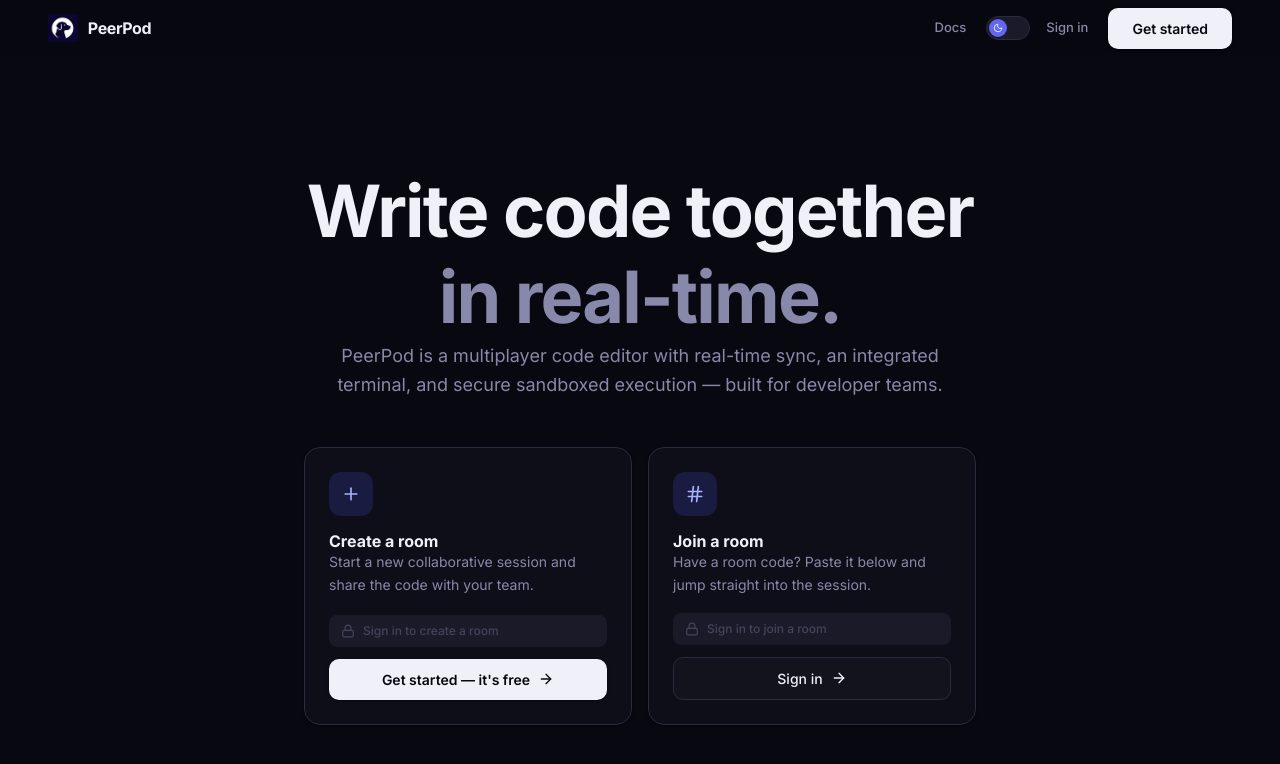
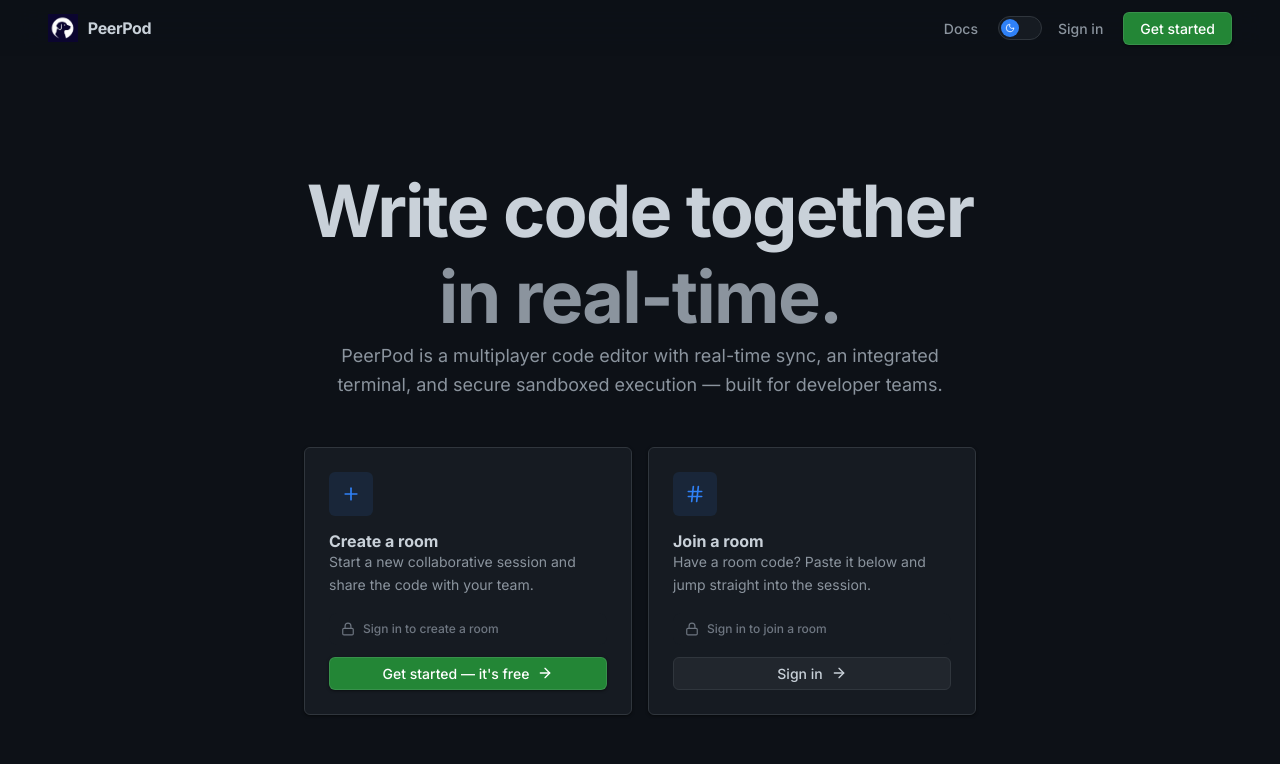
Before and after one commit to shivam290204/CodeWithFriend, a React (Vite) app in the folder frontend/: page / in a window 1280 px wide. Shown: the top 764 px of the page. Built offline with nearby package versions, Linux system fonts and the light colour scheme; no server answers.

Commit message:
feat: adopt GitHub-style UI/UX aesthetic (dark mode, 6px borders, structural buttons)

```diff
--- a/frontend/src/index.css
+++ b/frontend/src/index.css
@@ -10,35 +10,40 @@
   color-scheme: dark;
 
   /* Base surfaces */
-  --bg-base:    #080810;
-  --bg-surface: #0e0e18;
-  --bg-raised:  #13131e;
-  --bg-overlay: #1a1a28;
+  --bg-base:    #0d1117;
+  --bg-surface: #161b22;
+  --bg-raised:  #21262d;
+  --bg-overlay: #161b22;
 
   /* Borders */
-  --border:        #1e1e30;
-  --border-subtle: #141420;
-  --border-strong: #2a2a40;
+  --border:        #30363d;
+  --border-subtle: #21262d;
+  --border-strong: #30363d;
 
   /* Text */
-  --text-primary:   #f0f0f8;
-  --text-secondary: #8888aa;
-  --text-muted:     #44445a;
+  --text-primary:   #c9d1d9;
+  --text-secondary: #8b949e;
+  --text-muted:     #6e7681;
 
-  /* Accent — vivid violet/indigo */
-  --accent:       #6366f1;
-  --accent-hover: #4f52d6;
-  --accent-muted: #1a1b40;
-  --accent-text:  #a5b4fc;
-  --accent-glow:  rgba(99,102,241,0.25);
+  /* Accent — GitHub Blue */
+  --accent:       #2f81f7;
+  --accent-hover: #58a6ff;
+  --accent-muted: rgba(56,139,253,0.1);
+  --accent-text:  #2f81f7;
+  --accent-glow:  rgba(47,129,247,0.15);
+
+  /* Buttons */
+  --btn-primary-bg: #238636;
+  --btn-primary-text: #ffffff;
+  --btn-primary-hover: #2ea043;
 
   /* Status */
-  --green:  #34d399;
-  --red:    #f87171;
-  --yellow: #fbbf24;
+  --green:  #238636;
+  --red:    #da3633;
+  --yellow: #d29922;
 
-  /* Gradient stops */
-  --grad-from: #6366f1;
+  /* Gradient stops (unused mostly now) */
+  --grad-from: #2f81f7;
   --grad-to:   #a855f7;
 
   /* Glow / shadow */
@@ -52,28 +57,32 @@
 [data-theme="light"] {
   color-scheme: light;
 
-  --bg-base:    #f8f8fc;
-  --bg-surface: #ffffff;
-  --bg-raised:  #f0f0f8;
-  --bg-overlay: #e8e8f5;
+  --bg-base:    #ffffff;
+  --bg-surface: #f6f8fa;
+  --bg-raised:  #ffffff;
+  --bg-overlay: #f6f8fa;
 
-  --border:        #e0e0ee;
-  --border-subtle: #ededf8;
-  --border-strong: #c8c8e0;
+  --border:        #d0d7de;
+  --border-subtle: #eaeef2;
+  --border-strong: #d0d7de;
 
-  --text-primary:   #111128;
-  --text-secondary: #555570;
-  --text-muted:     #aaaacc;
+  --text-primary:   #24292f;
+  --text-secondary: #57606a;
+  --text-muted:     #6e7781;
 
-  --accent:       #5558e8;
-  --accent-hover: #4446cc;
-  --accent-muted: #eeeeff;
-  --accent-text:  #4446cc;
-  --accent-glow:  rgba(85,88,232,0.15);
+  --accent:       #0969da;
+  --accent-hover: #0349b4;
+  --accent-muted: rgba(9,105,218,0.1);
+  --accent-text:  #0969da;
+  --accent-glow:  rgba(9,105,218,0.15);
 
-  --green:  #059669;
-  --red:    #dc2626;
-  --yellow: #d97706;
+  --btn-primary-bg: #1f883d;
+  --btn-primary-text: #ffffff;
+  --btn-primary-hover: #1a7f37;
+
+  --green:  #1f883d;
+  --red:    #cf222e;
+  --yellow: #9a6700;
 
   --shadow-sm:  0 1px 3px rgba(0,0,0,0.08);
   --shadow-md:  0 4px 20px rgba(0,0,0,0.12);
@@ -179,8 +188,8 @@ input, button, textarea, select { font-family: inherit; }
   overflow: hidden;
   background: var(--bg-surface);
   border: 1px solid var(--border);
-  border-radius: 16px;
-  padding: 28px;
+  border-radius: 6px;
+  padding: 24px;
   transition: border-color 0.3s ease, transform 0.3s cubic-bezier(0.34, 1.56, 0.64, 1), box-shadow 0.3s ease;
 }
 .feature-card:hover {
@@ -226,23 +235,21 @@ input, button, textarea, select { font-family: inherit; }
   display: inline-flex;
   align-items: center;
   gap: 8px;
-  background: var(--text-primary);
-  color: var(--bg-base);
-  font-weight: 600;
+  background: var(--btn-primary-bg);
+  color: var(--btn-primary-text);
+  font-weight: 500;
   font-size: 14px;
-  padding: 10px 24px;
-  border-radius: 10px;
-  border: none;
+  padding: 5px 16px;
+  border-radius: 6px;
+  border: 1px solid rgba(240, 246, 252, 0.1);
   cursor: pointer;
-  transition: opacity 0.3s ease, transform 0.3s cubic-bezier(0.34, 1.56, 0.64, 1), box-shadow 0.3s ease;
+  transition: background-color 0.2s cubic-bezier(0.3, 0, 0.5, 1);
   box-shadow: var(--shadow-sm);
 }
 .btn-primary:hover {
-  opacity: 0.95;
-  transform: translateY(-2px) scale(1.02);
-  box-shadow: var(--shadow-lg);
+  background: var(--btn-primary-hover);
 }
-.btn-primary:active { transform: translateY(0) scale(0.98); box-shadow: var(--shadow-sm); }
+.btn-primary:active { transform: scale(0.98); }
 
 .btn-secondary {
   display: inline-flex;
@@ -252,19 +259,17 @@ input, button, textarea, select { font-family: inherit; }
   color: var(--text-primary);
   font-weight: 500;
   font-size: 14px;
-  padding: 10px 24px;
-  border-radius: 10px;
+  padding: 5px 16px;
+  border-radius: 6px;
   border: 1px solid var(--border-strong);
   cursor: pointer;
-  transition: background 0.3s ease, border-color 0.3s ease, transform 0.3s cubic-bezier(0.34, 1.56, 0.64, 1), box-shadow 0.3s ease;
+  transition: background-color 0.2s cubic-bezier(0.3, 0, 0.5, 1), border-color 0.2s cubic-bezier(0.3, 0, 0.5, 1);
 }
 .btn-secondary:hover {
-  background: var(--bg-overlay);
+  background: var(--border-subtle);
   border-color: var(--text-secondary);
-  transform: translateY(-2px) scale(1.02);
-  box-shadow: var(--shadow-md);
 }
-.btn-secondary:active { transform: translateY(0) scale(0.98); }
+.btn-secondary:active { transform: scale(0.98); }
 
 .btn-ghost {
   display: inline-flex;
@@ -273,9 +278,9 @@ input, button, textarea, select { font-family: inherit; }
   background: transparent;
   color: var(--text-secondary);
   font-weight: 500;
-  font-size: 13px;
-  padding: 6px 12px;
-  border-radius: 8px;
+  font-size: 14px;
+  padding: 5px 12px;
+  border-radius: 6px;
   border: none;
   cursor: pointer;
   transition: color 0.15s, background 0.15s;
@@ -290,8 +295,8 @@ input, button, textarea, select { font-family: inherit; }
   background: var(--bg-surface);
   border: 1.5px solid var(--border-strong);
   color: var(--text-primary);
-  border-radius: 10px;
-  padding: 11px 14px;
+  border-radius: 6px;
+  padding: 5px 12px;
   font-size: 14px;
   font-weight: 500;
   outline: none;
@@ -326,7 +331,7 @@ input, button, textarea, select { font-family: inherit; }
 .code-window {
   background: var(--bg-surface);
   border: 1px solid var(--border);
-  border-radius: 16px;
+  border-radius: 6px;
   overflow: hidden;
   box-shadow: var(--shadow-lg), 0 0 60px var(--accent-glow);
 }
@@ -348,7 +353,7 @@ input, button, textarea, select { font-family: inherit; }
 .stat-card {
   background: var(--bg-surface);
   border: 1px solid var(--border);
-  border-radius: 16px;
+  border-radius: 6px;
   padding: 24px 28px;
   transition: border-color 0.2s, transform 0.2s;
 }
@@ -361,8 +366,8 @@ input, button, textarea, select { font-family: inherit; }
 .nav-blur {
   backdrop-filter: blur(20px) saturate(180%);
   -webkit-backdrop-filter: blur(20px) saturate(180%);
-  background: rgba(8, 8, 16, 0.85);
+  background: rgba(13, 17, 23, 0.85);
 }
 [data-theme="light"] .nav-blur {
-  background: rgba(248, 248, 252, 0.8);
+  background: rgba(255, 255, 255, 0.8);
 }
--- a/frontend/src/pages/Home.tsx
+++ b/frontend/src/pages/Home.tsx
@@ -235,7 +235,7 @@ export default function Home() {
 
                 {/* ── Create Room Card ─────────────────────────────────── */}
                 <div
-                  className="relative rounded-2xl border p-6 flex flex-col gap-4 text-left transition-all duration-300"
+                  className="relative rounded-md border p-6 flex flex-col gap-4 text-left transition-all duration-300"
                   style={{
                     background: "var(--bg-surface)",
                     borderColor: "var(--border-strong)",
@@ -254,7 +254,7 @@ export default function Home() {
                 >
                   {/* Icon */}
                   <div
-                    className="w-11 h-11 flex items-center justify-center rounded-xl"
+                    className="w-11 h-11 flex items-center justify-center rounded-md"
                     style={{ background: "var(--accent-muted)", color: "var(--accent-text)" }}
                   >
                     <Plus className="w-5 h-5" />
@@ -308,7 +308,7 @@ export default function Home() {
 
                 {/* ── Join Room Card ───────────────────────────────────── */}
                 <div
-                  className="relative rounded-2xl border p-6 flex flex-col gap-4 text-left transition-all duration-300"
+                  className="relative rounded-md border p-6 flex flex-col gap-4 text-left transition-all duration-300"
                   style={{
                     background: "var(--bg-surface)",
                     borderColor: "var(--border-strong)",
@@ -327,7 +327,7 @@ export default function Home() {
                 >
                   {/* Icon */}
                   <div
-                    className="w-11 h-11 flex items-center justify-center rounded-xl"
+                    className="w-11 h-11 flex items-center justify-center rounded-md"
                     style={{ background: "var(--accent-muted)", color: "var(--accent-text)" }}
                   >
                     <Hash className="w-5 h-5" />
@@ -544,7 +544,7 @@ export default function Home() {
                   style={{ animationDelay: `${i * 0.07}s` }}
                 >
                   <div
-                    className="w-10 h-10 flex items-center justify-center rounded-xl mb-4"
+                    className="w-10 h-10 flex items-center justify-center rounded-md mb-4"
                     style={{
                       background: "var(--accent-muted)",
                       color: "var(--accent-text)",
```
